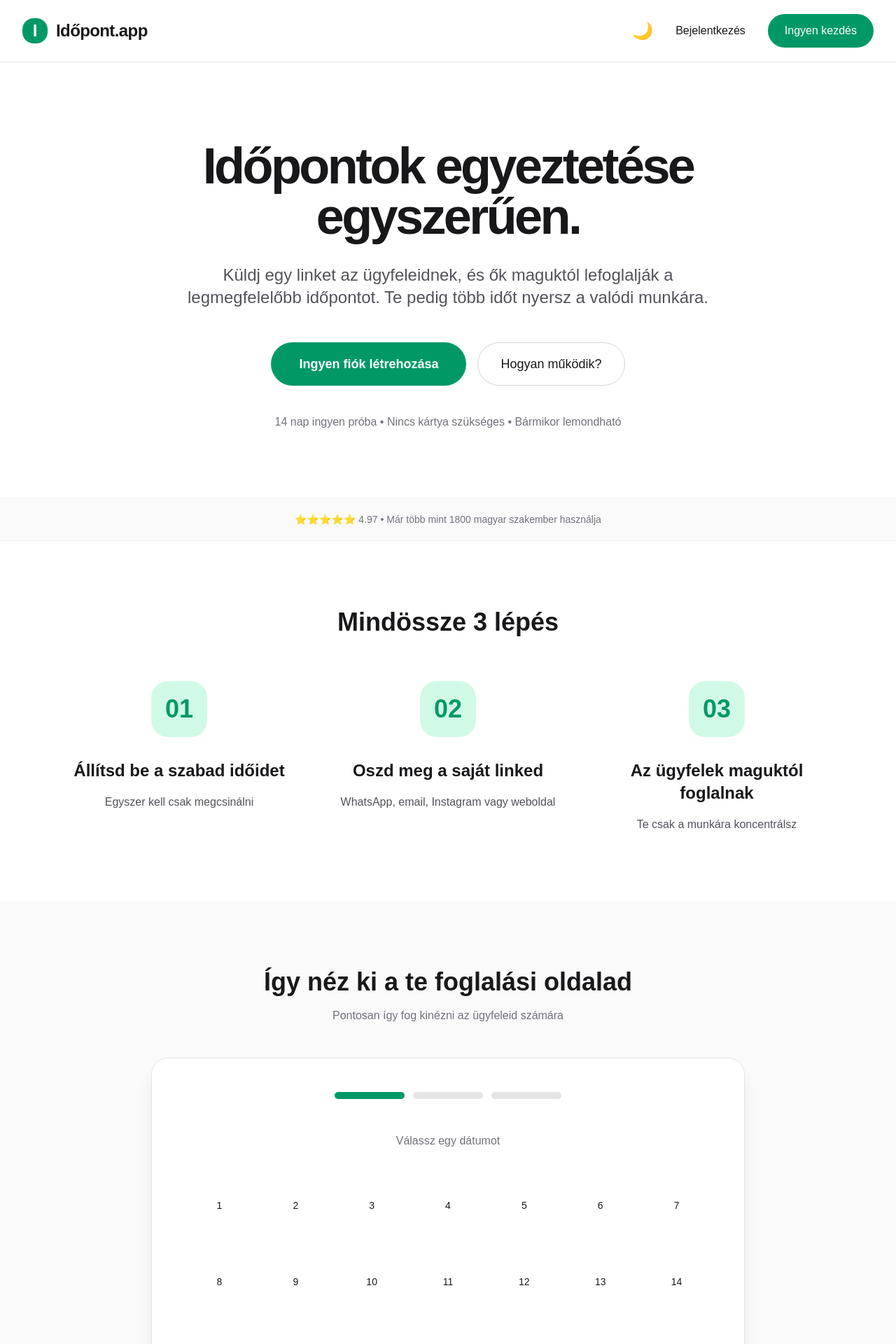
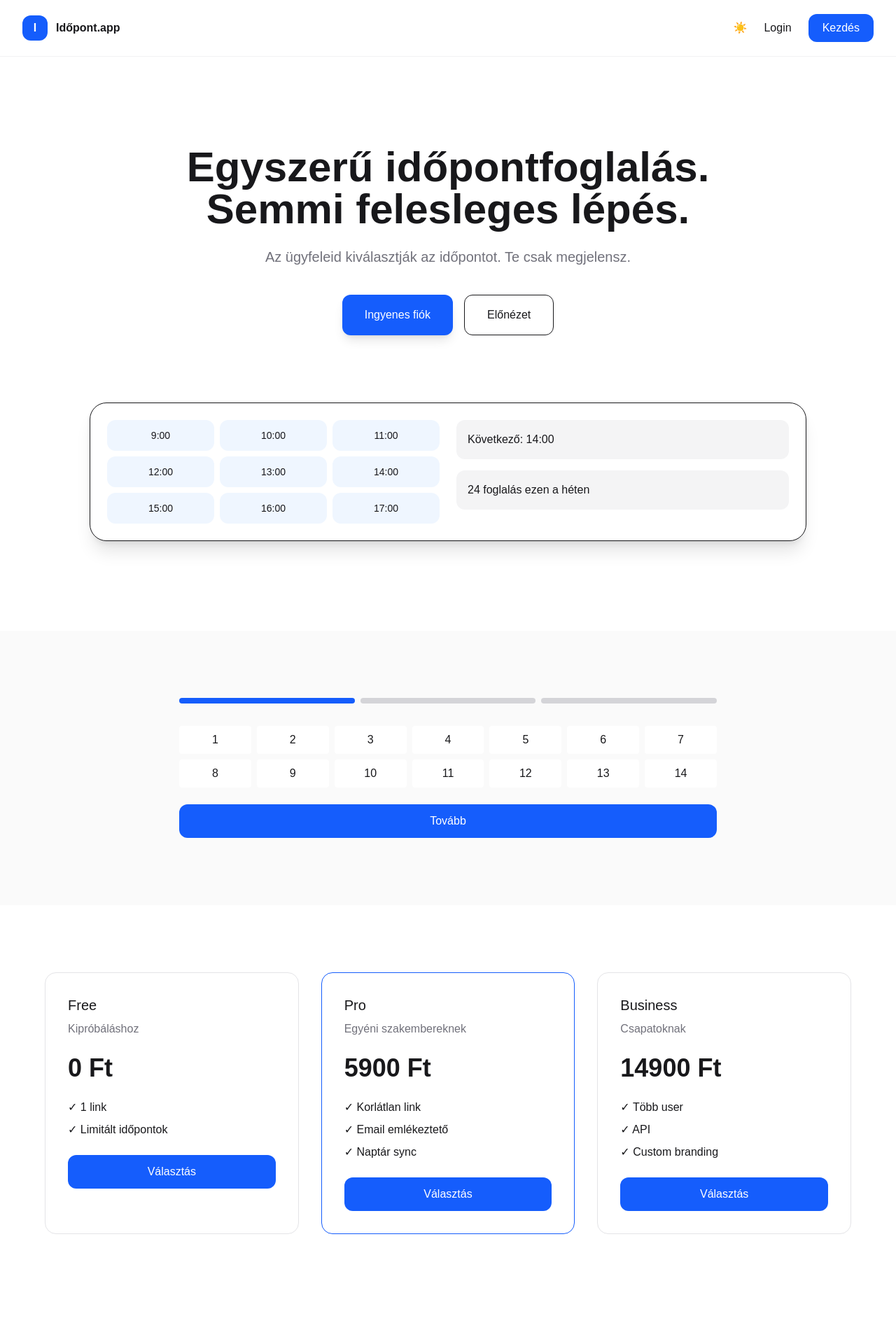
Before and after one commit to Keszil/calendarrr, a Next.js app: page / in a window 1280 px wide. Shown: the top 1920 px of the page at 70% size. Built offline with nearby package versions, Linux system fonts and the light colour scheme.

Commit message:
Update page.js

```diff
--- a/app/page.js
+++ b/app/page.js
@@ -3,398 +3,204 @@
 import { useState, useEffect, useMemo } from 'react'
 import { motion, AnimatePresence } from 'framer-motion'
 
-export const dynamic = 'force-dynamic'
-
 export default function Home() {
+  const [isDark, setIsDark] = useState(true)
   const [step, setStep] = useState(1)
   const [selectedDate, setSelectedDate] = useState(null)
   const [selectedTime, setSelectedTime] = useState(null)
   const [loading, setLoading] = useState(false)
-  const [isDark, setIsDark] = useState(false)
   const [isAnnual, setIsAnnual] = useState(true)
 
-  const times = ['09:00', '10:00', '11:00', '13:00', '14:00', '15:00']
+  const times = ['09:00','10:00','11:00','13:00','14:00','15:00']
 
-  // Dark mode
   useEffect(() => {
-    if (typeof document !== 'undefined') {
     isDark
       ? document.documentElement.classList.add('dark')
       : document.documentElement.classList.remove('dark')
+  }, [isDark])
+
+  const pricing = useMemo(() => [
+    {
+      name: "Free",
+      price: 0,
+      desc: "Kipróbáláshoz",
+      features: ["1 link", "Limitált időpontok"],
+      highlight: false
+    },
+    {
+      name: "Pro",
+      price: isAnnual ? 5900 : 7900,
+      desc: "Egyéni szakembereknek",
+      features: ["Korlátlan link", "Email emlékeztető", "Naptár sync"],
+      highlight: true
+    },
+    {
+      name: "Business",
+      price: isAnnual ? 14900 : 18900,
+      desc: "Csapatoknak",
+      features: ["Több user", "API", "Custom branding"],
+      highlight: false
     }
-  }, [isDark])
+  ], [isAnnual])
 
   const handleBooking = () => {
     setLoading(true)
     setTimeout(() => {
       setLoading(false)
-      alert('Foglalás sikeres! 🎉\n\nEz csak egy demo.')
+      alert('Demo foglalás kész')
     }, 1500)
   }
 
-  const pricingPlans = useMemo(() => [
-    {
-      name: "Ingyenes",
-      price: 0,
-      period: "",
-      description: "Kipróbálásra tökéletes",
-      features: ["1 foglalási link", "Korlátozott időpontok", "Alap email visszaigazolás"],
-      cta: "Ingyen kezdés",
-      popular: false,
-    },
-    {
-      name: "Starter",
-      price: isAnnual ? 4900 : 5900,
-      period: isAnnual ? "/hó (éves)" : "/hó",
-      description: "Egyéni szakembereknek",
-      features: ["Korlátlan foglalási linkek", "Valós idejű naptár", "Automatikus emlékeztetők", "Zoom integráció", "Alap analitika"],
-      cta: "Starter csomag",
-      popular: false,
-    },
-    {
-      name: "Pro",
-      price: isAnnual ? 9900 : 12900,
-      period: isAnnual ? "/hó (éves)" : "/hó",
-      description: "A legnépszerűbb választás",
-      features: ["Minden a Starterben", "Egyéni branding", "Csoportfoglalás", "Haladó analitika", "Prioritásos támogatás", "Nincs Időpont.app logó"],
-      cta: "Pro csomag indítása",
-      popular: true,
-    },
-    {
-      name: "Business",
-      price: isAnnual ? 19900 : 24900,
-      period: isAnnual ? "/hó (éves)" : "/hó",
-      description: "Csapatoknak és stúdióknak",
-      features: ["Minden a Proban", "Több felhasználó", "Csapat naptár", "API hozzáférés", "Fehér címke", "Dedikált támogatás"],
-      cta: "Business csomag",
-      popular: false,
-    }
-  ], [isAnnual])
+  return (
+    <main className="relative min-h-screen bg-white dark:bg-[#0b1120] text-zinc-900 dark:text-white overflow-hidden">
 
-  const testimonials = [
-    {
-      name: "Kovács Anna",
-      role: "Fodrász & Szalon tulajdonos",
-      text: "Azóta, hogy használom az Időpont.app-ot, heti 6-8 órát spórolok az egyeztetéseken. Az ügyfelek imádják, hogy maguk tudnak időpontot foglalni.",
-      rating: 5,
-      avatar: "👩‍🦰"
-    },
-    {
-      name: "Nagy Márk",
-      role: "Életvezetési coach",
-      text: "Sokkal professzionálisabb lett a szolgáltatásom. Kevesebb lemondás, több betelt időpont.",
-      rating: 5,
-      avatar: "🧔"
-    },
-    {
-      name: "Szabó Eszter",
-      role: "Jogi tanácsadó",
-      text: "A korábbi végtelen email-váltás helyett most tényleg csak a munkára kell koncentrálnom. Nagyon intuitív és megbízható.",
-      rating: 5,
-      avatar: "👩‍💼"
-    },
-    {
-      name: "Tóth Péter",
-      role: "Személyi edző",
-      text: "Az ügyfeleim 90%-a magától foglal. Hihetetlenül leegyszerűsítette az életemet.",
-      rating: 5,
-      avatar: "💪"
-    }
-  ]
-
-  return (
-    <main className="min-h-screen bg-white dark:bg-zinc-950 text-zinc-900 dark:text-zinc-100">
+      {/* BACKGROUND */}
+      <div className="absolute inset-0 -z-10">
+        <motion.div animate={{ x:[0,100,0], y:[0,50,0] }} transition={{ duration:30, repeat:Infinity }} className="absolute w-[600px] h-[600px] bg-blue-500/10 blur-3xl rounded-full top-[-200px] left-[-200px]" />
+        <motion.div animate={{ x:[0,-120,0], y:[0,-80,0] }} transition={{ duration:35, repeat:Infinity }} className="absolute w-[600px] h-[600px] bg-indigo-500/10 blur-3xl rounded-full bottom-[-200px] right-[-200px]" />
+      </div>
 
       {/* NAVBAR */}
-      <header className="sticky top-0 z-50 bg-white dark:bg-zinc-950 border-b border-zinc-200 dark:border-zinc-800">
+      <header className="sticky top-0 z-50 backdrop-blur border-b border-zinc-200/50 dark:border-white/10">
         <div className="max-w-7xl mx-auto px-8 py-5 flex justify-between items-center">
           <div className="flex items-center gap-3">
-            <div className="w-9 h-9 bg-emerald-600 rounded-2xl flex items-center justify-center text-white font-bold text-2xl">I</div>
-            <span className="text-2xl font-semibold tracking-tight">Időpont.app</span>
+            <div className="w-9 h-9 bg-blue-600 rounded-xl flex items-center justify-center text-white font-bold">I</div>
+            <span className="font-semibold">Időpont.app</span>
           </div>
 
-          <div className="flex items-center gap-8">
-            <button
-              onClick={() => setIsDark(!isDark)}
-              className="text-2xl hover:text-emerald-600 transition-colors"
-            >
-              {isDark ? '☀️' : '🌙'}
-            </button>
-            <button className="font-medium hover:text-emerald-600 transition-colors">Bejelentkezés</button>
-            <button
-              onClick={() => document.getElementById('pricing')?.scrollIntoView({ behavior: 'smooth' })}
-              className="px-6 py-3 bg-emerald-600 hover:bg-emerald-700 text-white font-medium rounded-full transition-colors"
-            >
-              Ingyen kezdés
-            </button>
+          <div className="flex items-center gap-6">
+            <button onClick={() => setIsDark(!isDark)}>{isDark ? '☀️':'🌙'}</button>
+            <button className="hover:text-blue-500">Login</button>
+            <button className="px-5 py-2 bg-blue-600 text-white rounded-xl">Kezdés</button>
           </div>
         </div>
       </header>
 
       {/* HERO */}
-      <section className="pt-28 pb-24">
-        <div className="max-w-5xl mx-auto px-6 text-center">
-          <h1 className="text-6xl md:text-7xl font-bold tracking-tighter leading-none mb-8">
-            Időpontok egyeztetése<br />egyszerűen.
-          </h1>
-          <p className="text-2xl text-zinc-600 dark:text-zinc-400 max-w-3xl mx-auto mb-12">
-            Küldj egy linket az ügyfeleidnek, és ők maguktól lefoglalják a legmegfelelőbb időpontot.
-            Te pedig több időt nyersz a valódi munkára.
+      <section className="pt-32 pb-24 text-center px-6">
+        <motion.h1 initial={{opacity:0,y:40}} animate={{opacity:1,y:0}} className="text-6xl font-semibold max-w-4xl mx-auto">
+          Egyszerű időpontfoglalás.<br/>Semmi felesleges lépés.
+        </motion.h1>
+
+        <p className="text-xl text-zinc-500 mt-6 max-w-2xl mx-auto">
+          Az ügyfeleid kiválasztják az időpontot. Te csak megjelensz.
         </p>
 
-          <div className="flex flex-col sm:flex-row gap-4 justify-center">
-            <button
-              onClick={() => document.getElementById('pricing')?.scrollIntoView({ behavior: 'smooth' })}
-              className="px-10 py-4 text-lg font-semibold bg-emerald-600 hover:bg-emerald-700 text-white rounded-full transition"
-            >
-              Ingyen fiók létrehozása
+        <div className="mt-10 flex justify-center gap-4">
+          <button className="px-8 py-4 bg-blue-600 text-white rounded-xl shadow-lg">
+            Ingyenes fiók
           </button>
-            <button className="px-8 py-4 text-lg font-medium border border-zinc-300 dark:border-zinc-700 rounded-full hover:bg-zinc-50 dark:hover:bg-zinc-900 transition">
-              Hogyan működik?
+          <button className="px-8 py-4 border rounded-xl">
+            Előnézet
           </button>
-          </div>
-
-          <p className="mt-10 text-zinc-500">14 nap ingyen próba • Nincs kártya szükséges • Bármikor lemondható</p>
         </div>
       </section>
 
-      {/* TRUST BAR */}
-      <div className="border-y border-zinc-100 dark:border-zinc-800 bg-zinc-50 dark:bg-zinc-900 py-5">
-        <div className="max-w-6xl mx-auto px-6 text-center text-sm text-zinc-500 dark:text-zinc-400">
-          ⭐⭐⭐⭐⭐ 4.97 • Már több mint 1800 magyar szakember használja
-        </div>
-      </div>
-
-      {/* HOW IT WORKS */}
-      <section className="py-24 bg-white dark:bg-zinc-950">
-        <div className="max-w-6xl mx-auto px-6">
-          <h2 className="text-4xl font-semibold text-center mb-16">Mindössze 3 lépés</h2>
-          <div className="grid md:grid-cols-3 gap-12">
-            {[
-              { num: "01", title: "Állítsd be a szabad időidet", desc: "Egyszer kell csak megcsinálni" },
-              { num: "02", title: "Oszd meg a saját linked", desc: "WhatsApp, email, Instagram vagy weboldal" },
-              { num: "03", title: "Az ügyfelek maguktól foglalnak", desc: "Te csak a munkára koncentrálsz" }
-            ].map((item, i) => (
-              <div key={i} className="text-center">
-                <div className="mx-auto w-20 h-20 rounded-3xl bg-emerald-100 dark:bg-emerald-900/30 flex items-center justify-center text-4xl font-semibold text-emerald-600 mb-8">
-                  {item.num}
-                </div>
-                <h3 className="text-2xl font-semibold mb-4">{item.title}</h3>
-                <p className="text-zinc-600 dark:text-zinc-400 leading-relaxed">{item.desc}</p>
+      {/* DASHBOARD PREVIEW */}
+      <section className="pb-32 px-6">
+        <div className="max-w-5xl mx-auto">
+          <motion.div initial={{opacity:0,y:40}} animate={{opacity:1,y:0}} className="rounded-3xl border dark:border-white/10 bg-white dark:bg-zinc-900 shadow-xl overflow-hidden">
+            <div className="p-6 grid md:grid-cols-2 gap-6">
+              <div className="grid grid-cols-3 gap-2">
+                {[...Array(9)].map((_,i)=>(
+                  <div key={i} className="p-3 bg-blue-50 dark:bg-blue-500/10 rounded-xl text-center text-sm">
+                    {9+i}:00
                   </div>
                 ))}
               </div>
+
+              <div className="space-y-4">
+                <div className="p-4 bg-zinc-100 dark:bg-zinc-800 rounded-xl">
+                  Következő: 14:00
+                </div>
+                <div className="p-4 bg-zinc-100 dark:bg-zinc-800 rounded-xl">
+                  24 foglalás ezen a héten
+                </div>
+              </div>
+            </div>
+          </motion.div>
         </div>
       </section>
 
-      {/* BOOKING DEMO */}
-      <section className="py-24 bg-zinc-50 dark:bg-zinc-900">
-        <div className="max-w-4xl mx-auto px-6">
-          <h2 className="text-4xl font-semibold text-center mb-4">Így néz ki a te foglalási oldalad</h2>
-          <p className="text-center text-zinc-500 mb-12">Pontosan így fog kinézni az ügyfeleid számára</p>
-
-          <div className="bg-white dark:bg-zinc-800 border border-zinc-200 dark:border-zinc-700 rounded-3xl shadow-xl overflow-hidden">
-            <div className="p-12">
-              <div className="flex justify-center gap-3 mb-12">
-                {[1, 2, 3].map((s) => (
-                  <div
-                    key={s}
-                    className={`h-2.5 flex-1 max-w-[100px] rounded-full transition-all ${
-                      step >= s ? 'bg-emerald-600' : 'bg-zinc-200 dark:bg-zinc-700'
-                    }`}
-                  />
+      {/* DEMO BOOKING */}
+      <section className="py-24 px-6 bg-zinc-50 dark:bg-zinc-900">
+        <div className="max-w-3xl mx-auto">
+          <div className="flex gap-2 mb-8">
+            {[1,2,3].map(s=>(
+              <div key={s} className={`h-2 flex-1 rounded ${step>=s?'bg-blue-600':'bg-zinc-300'}`} />
             ))}
           </div>
 
           <AnimatePresence mode="wait">
-                {step === 1 && (
-                  <motion.div key="1" initial={{ opacity: 0 }} animate={{ opacity: 1 }} exit={{ opacity: 0 }}>
-                    <p className="text-center mb-8 text-zinc-500 font-medium">Válassz egy dátumot</p>
-                    <div className="grid grid-cols-7 gap-3">
-                      {[...Array(14)].map((_, i) => (
-                        <button
-                          key={i}
-                          onClick={() => setSelectedDate(i)}
-                          className={`aspect-square rounded-2xl text-sm font-medium transition-all ${
-                            selectedDate === i
-                              ? 'bg-emerald-600 text-white'
-                              : 'hover:bg-zinc-100 dark:hover:bg-zinc-700 bg-white dark:bg-zinc-800 border border-transparent'
-                          }`}
-                        >
-                          {i + 1}
+            {step===1 && (
+              <motion.div key="1" initial={{opacity:0}} animate={{opacity:1}}>
+                <div className="grid grid-cols-7 gap-2">
+                  {[...Array(14)].map((_,i)=>(
+                    <button key={i} onClick={()=>setSelectedDate(i)} className="p-2 rounded bg-white dark:bg-zinc-800">
+                      {i+1}
                     </button>
                   ))}
                 </div>
-                    <button
-                      onClick={() => setStep(2)}
-                      className="mt-12 w-full py-4 bg-emerald-600 hover:bg-emerald-700 text-white font-medium rounded-2xl transition"
-                    >
-                      Tovább →
+                <button onClick={()=>setStep(2)} className="mt-6 w-full py-3 bg-blue-600 text-white rounded-xl">
+                  Tovább
                 </button>
               </motion.div>
             )}
 
-                {step === 2 && (
-                  <motion.div key="2" initial={{ opacity: 0 }} animate={{ opacity: 1 }} exit={{ opacity: 0 }}>
-                    <p className="text-center mb-8 text-zinc-500 font-medium">Válassz időpontot</p>
-                    <div className="grid grid-cols-2 gap-4">
-                      {times.map((t) => (
-                        <button
-                          key={t}
-                          onClick={() => setSelectedTime(t)}
-                          className={`py-4 rounded-2xl font-medium transition-all ${
-                            selectedTime === t
-                              ? 'bg-emerald-600 text-white'
-                              : 'border border-zinc-200 dark:border-zinc-700 hover:border-emerald-600'
-                          }`}
-                        >
+            {step===2 && (
+              <motion.div key="2" initial={{opacity:0}} animate={{opacity:1}}>
+                <div className="grid grid-cols-2 gap-3">
+                  {times.map(t=>(
+                    <button key={t} onClick={()=>setSelectedTime(t)} className="p-3 border rounded-xl">
                       {t}
                     </button>
                   ))}
                 </div>
-                    <button
-                      onClick={() => setStep(3)}
-                      className="mt-12 w-full py-4 bg-emerald-600 hover:bg-emerald-700 text-white font-medium rounded-2xl transition"
-                    >
-                      Tovább az adatokhoz →
+                <button onClick={()=>setStep(3)} className="mt-6 w-full py-3 bg-blue-600 text-white rounded-xl">
+                  Tovább
                 </button>
               </motion.div>
             )}
 
-                {step === 3 && (
-                  <motion.div key="3" initial={{ opacity: 0 }} animate={{ opacity: 1 }} exit={{ opacity: 0 }}>
-                    <input
-                      type="email"
-                      placeholder="Add meg az email címed"
-                      className="w-full px-6 py-5 bg-white dark:bg-zinc-800 border border-zinc-300 dark:border-zinc-600 rounded-2xl focus:outline-none focus:border-emerald-600 mb-8"
-                    />
-                    <button
-                      onClick={handleBooking}
-                      disabled={loading}
-                      className="w-full py-5 bg-emerald-600 hover:bg-emerald-700 disabled:bg-zinc-400 text-white font-medium rounded-2xl transition text-lg"
-                    >
-                      {loading ? 'Foglalás folyamatban...' : 'Foglalom ezt az időpontot'}
+            {step===3 && (
+              <motion.div key="3" initial={{opacity:0}} animate={{opacity:1}}>
+                <input className="w-full p-4 border rounded-xl mb-4" placeholder="Email"/>
+                <button onClick={handleBooking} className="w-full py-3 bg-blue-600 text-white rounded-xl">
+                  {loading ? '...' : 'Foglalás'}
                 </button>
               </motion.div>
             )}
           </AnimatePresence>
         </div>
-          </div>
-        </div>
-      </section>
-
-      {/* TESTIMONIALS */}
-      <section className="py-24 bg-white dark:bg-zinc-950">
-        <div className="max-w-6xl mx-auto px-6">
-          <h2 className="text-4xl font-semibold text-center mb-16">Mit mondanak a felhasználóink?</h2>
-          <div className="grid md:grid-cols-2 gap-8">
-            {testimonials.map((t, i) => (
-              <div key={i} className="bg-zinc-50 dark:bg-zinc-900 border border-zinc-100 dark:border-zinc-800 p-10 rounded-3xl">
-                <div className="flex gap-4 mb-6">
-                  <div className="text-4xl">{t.avatar}</div>
-                  <div>
-                    <p className="font-semibold">{t.name}</p>
-                    <p className="text-sm text-zinc-500">{t.role}</p>
-                  </div>
-                </div>
-                <p className="text-zinc-600 dark:text-zinc-400 leading-relaxed">„{t.text}”</p>
-                <div className="mt-6 text-emerald-500">{'★'.repeat(t.rating)}</div>
-              </div>
-            ))}
-          </div>
-        </div>
       </section>
 
       {/* PRICING */}
-      <section id="pricing" className="py-24 bg-zinc-50 dark:bg-zinc-900">
-        <div className="max-w-6xl mx-auto px-6">
-          <div className="text-center mb-16">
-            <h2 className="text-4xl font-semibold mb-4">Válaszd ki a számodra tökéletes csomagot</h2>
-            <p className="text-xl text-zinc-600 dark:text-zinc-400">14 nap ingyen. Bármikor lemondható.</p>
-          </div>
-
-          {/* Billing toggle */}
-          <div className="flex justify-center mb-12">
-            <div className="inline-flex bg-white dark:bg-zinc-800 border border-zinc-200 dark:border-zinc-700 rounded-full p-1">
-              <button
-                onClick={() => setIsAnnual(false)}
-                className={`px-8 py-3 rounded-full text-sm font-medium transition ${!isAnnual ? 'bg-emerald-600 text-white' : 'hover:bg-zinc-100 dark:hover:bg-zinc-700'}`}
-              >
-                Havi
-              </button>
-              <button
-                onClick={() => setIsAnnual(true)}
-                className={`px-8 py-3 rounded-full text-sm font-medium flex items-center gap-2 transition ${isAnnual ? 'bg-emerald-600 text-white' : 'hover:bg-zinc-100 dark:hover:bg-zinc-700'}`}
-              >
-                Éves <span className="text-emerald-400 text-xs">-20%</span>
-              </button>
-            </div>
-          </div>
-
-          <div className="grid md:grid-cols-4 gap-8">
-            {pricingPlans.map((plan, index) => (
-              <motion.div
-                key={index}
-                whileHover={{ y: -8 }}
-                className={`relative rounded-3xl p-8 flex flex-col border bg-white dark:bg-zinc-800 transition-all ${
-                  plan.popular
-                    ? 'border-emerald-600 shadow-2xl scale-105'
-                    : 'border-zinc-200 dark:border-zinc-700'
-                }`}
-              >
-                {plan.popular && (
-                  <div className="absolute -top-4 left-1/2 -translate-x-1/2 bg-emerald-600 text-white text-xs font-bold px-6 py-2 rounded-full">
-                    LEGNÉPSZERŰBB
-                  </div>
-                )}
-
-                <h3 className="text-2xl font-semibold mb-1">{plan.name}</h3>
-                <p className="text-zinc-500 dark:text-zinc-400 mb-8">{plan.description}</p>
-
-                <div className="mb-10">
-                  <span className="text-5xl font-bold tracking-tighter">{plan.price.toLocaleString('hu-HU')}</span>
-                  <span className="text-zinc-500"> Ft</span>
-                  <p className="text-sm text-zinc-500 mt-1">{plan.period}</p>
-                </div>
-
-                <ul className="space-y-4 mb-12 flex-1 text-sm">
-                  {plan.features.map((feature, i) => (
-                    <li key={i} className="flex items-start gap-3">
-                      <span className="text-emerald-600 mt-1">✓</span>
-                      <span>{feature}</span>
-                    </li>
-                  ))}
+      <section className="py-24 px-6">
+        <div className="max-w-6xl mx-auto grid md:grid-cols-3 gap-8">
+          {pricing.map((p,i)=>(
+            <motion.div key={i} whileHover={{y:-5}} className={`p-8 rounded-2xl border ${p.highlight ? 'border-blue-600':'border-zinc-200 dark:border-zinc-700'}`}>
+              <h3 className="text-xl mb-2">{p.name}</h3>
+              <p className="text-zinc-500 mb-6">{p.desc}</p>
+              <div className="text-4xl font-bold mb-6">{p.price} Ft</div>
+              <ul className="mb-6 space-y-2">
+                {p.features.map((f,idx)=><li key={idx}>✓ {f}</li>)}
               </ul>
-
-                <button
-                  onClick={() => alert(`${plan.name} csomag kiválasztva (demo)`)}
-                  className={`w-full py-4 rounded-2xl font-medium transition-all ${
-                    plan.popular
-                      ? 'bg-emerald-600 hover:bg-emerald-700 text-white'
-                      : 'border border-zinc-300 dark:border-zinc-600 hover:bg-zinc-100 dark:hover:bg-zinc-800'
-                  }`}
-                >
-                  {plan.cta}
+              <button className="w-full py-3 bg-blue-600 text-white rounded-xl">
+                Választás
               </button>
             </motion.div>
           ))}
         </div>
-        </div>
       </section>
 
-      {/* FINAL CTA */}
-      <section className="py-24 bg-emerald-600 text-white">
-        <div className="max-w-4xl mx-auto px-6 text-center">
-          <h2 className="text-5xl font-semibold mb-6">Kezdj el időpontokat fogadni még ma</h2>
-          <p className="text-xl mb-10 opacity-90">Csatlakozz több mint 1800 elégedett szakemberhez</p>
-          <button
-            onClick={() => alert('Regisztráció indítása...')}
-            className="px-14 py-6 text-xl font-semibold bg-white text-emerald-700 rounded-full hover:bg-emerald-50 transition shadow-lg"
-          >
-            Ingyen fiók létrehozása most →
+      {/* CTA */}
+      <section className="py-24 text-center">
+        <h2 className="text-4xl mb-6">Kezdd el most</h2>
+        <button className="px-10 py-4 bg-blue-600 text-white rounded-xl">
+          Regisztráció
         </button>
-        </div>
       </section>
+
     </main>
   )
 }
```
Lines whose indentation alone changed are shown as unchanged.
